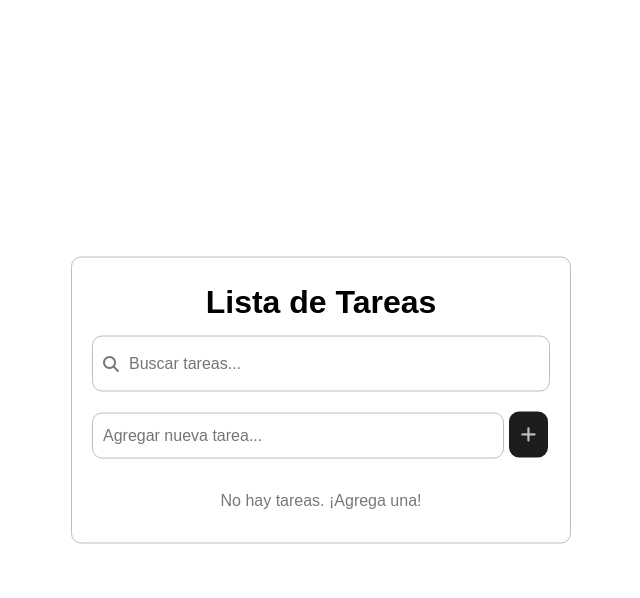
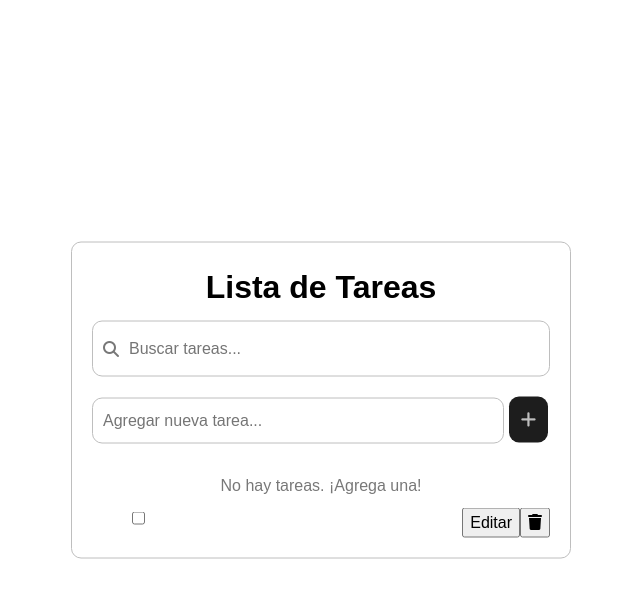
Before and after one commit to AidamZzzZ/to-do-list-local-storage, a website built with Vite: page index.html in a window 1280 px wide. Both pictures are taken after a click on the button 847 px from the left and 434 px from the top of the page. Shown: the whole page, without its empty margins (319-959 px from the left). Built offline with nearby package versions, Linux system fonts and the light colour scheme.

Commit message:
logic task

```diff
--- a/src/main.js
+++ b/src/main.js
@@ -1,10 +1,105 @@
-const addNewTaskInput = document.querySelector(".add-new-task");
+ const addNewTaskInput = document.querySelector(".add-new-task");
 const addTaskbutton = document.querySelector(".btn-add-task");
 const tasksList = document.querySelector(".tasks-list");
+const msgEl = document.querySelector(".msg");
 
 const tasks = [];
 
-addTaskbutton.addEventListener("click", () => {
+addTaskbutton.addEventListener("click", () => addTask());
+
+addNewTaskInput.addEventListener('keydown', (e) => {
+	let value = e.key;
+
+	if (value === "Enter" && addNewTaskInput.value !== "") {
+		addTask();
+	};
+});
+
+function addTask() {
 	const task = addNewTaskInput.value;
-	console.log(task)
-});
+	tasks.push({ taskName: task, complete: false });
+	addNewTaskInput.value = "";
+
+	renderTask();
+};
+
+function renderTask() {
+	tasksList.innerHTML = "";
+	tasks.forEach((task, index) => {
+		const li = document.createElement("li");
+		const nameTask = document.createElement("span");
+
+		const checkbox = toggleCheckbox(task);
+		const deleteBtn = deleteButton(index);
+		const doneBtn = doneButton(nameTask, index);
+		const editBtn = editButton(nameTask, doneBtn);
+
+		nameTask.textContent = task.taskName;
+		nameTask.classList.add("task-name");
+
+		li.classList.add("task");
+		li.appendChild(checkbox);
+		li.appendChild(nameTask);
+		li.appendChild(deleteBtn);
+		li.appendChild(editBtn);
+		li.appendChild(doneBtn);
+
+		tasksList.appendChild(li);
+	});
+};
+
+function editButton(nameTask, doneBtn) {
+	const button = document.createElement("button");
+	button.textContent = "Editar";
+	button.classList.add("edit-btn");
+
+	button.addEventListener("click", () => {
+		nameTask.contentEditable = true;
+		doneBtn.classList.remove("filter");
+	});
+
+	return button;
+};
+
+function doneButton(nameTask, index) {
+	const button = document.createElement("button");
+	button.textContent = "Done";
+	button.classList.add("filter");
+	button.classList.add("done-btn");
+
+	button.addEventListener("click", () => {
+		nameTask.contentEditable = false;
+		button.classList.add("filter");
+		tasks[index].taskName = nameTask.textContent;
+	});
+
+	return button;
+};
+
+function deleteButton(index) {
+	const button = document.createElement("button");
+	button.innerHTML = `
+		<i class="fa-solid fa-trash"></i>
+	`;
+	button.classList.add("delete-btn")
+	button.addEventListener("click", (e) => {
+		const value = e.target.parentElement;
+		tasks.splice(tasks[index], 1)
+		tasksList.removeChild(value)
+	});
+
+	return button;
+};
+
+function toggleCheckbox(task) {
+	const checkbox = document.createElement("input");
+	checkbox.type = "checkbox";
+	checkbox.checked = task.complete;
+	checkbox.classList.add("check-input")
+
+	checkbox.addEventListener("change", () => {
+		task.complete = checkbox.checked;
+	});
+
+	return checkbox;
+};
--- a/src/style.css
+++ b/src/style.css
@@ -117,3 +117,26 @@ h1 {
   color: var(--tercary-color);
   margin: 10px;
 }
+
+.filter {
+  display: none;
+}
+
+ul {
+  display: flex;
+  flex-direction: column;
+  width: 100%;
+  list-style: none;
+}
+
+.task {
+/*  display: flex;*/
+  align-items: center;
+  justify-content: space-between;
+}
+
+.done-btn,
+.edit-btn,
+.delete-btn {
+  float: right;
+}
```
